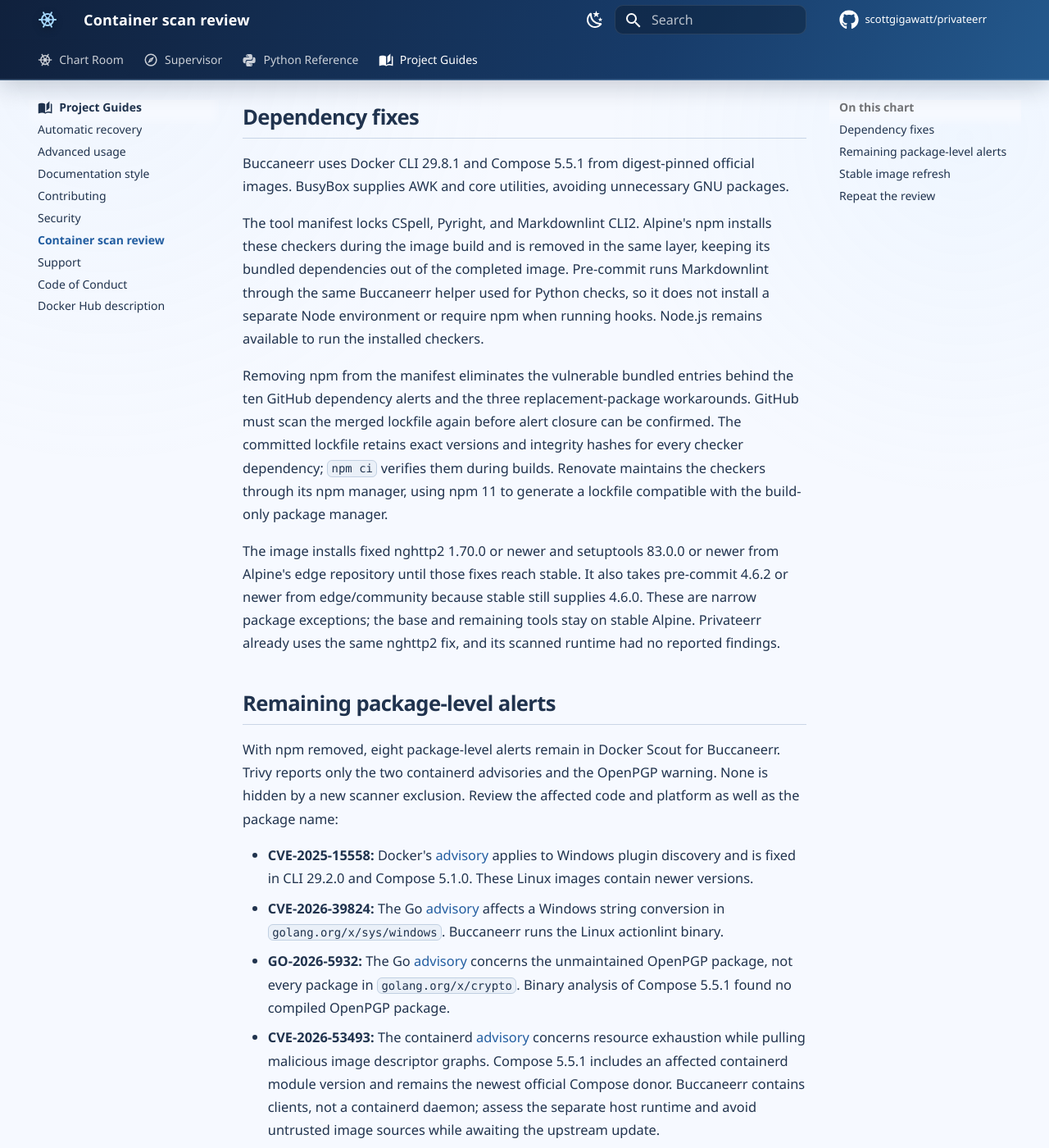
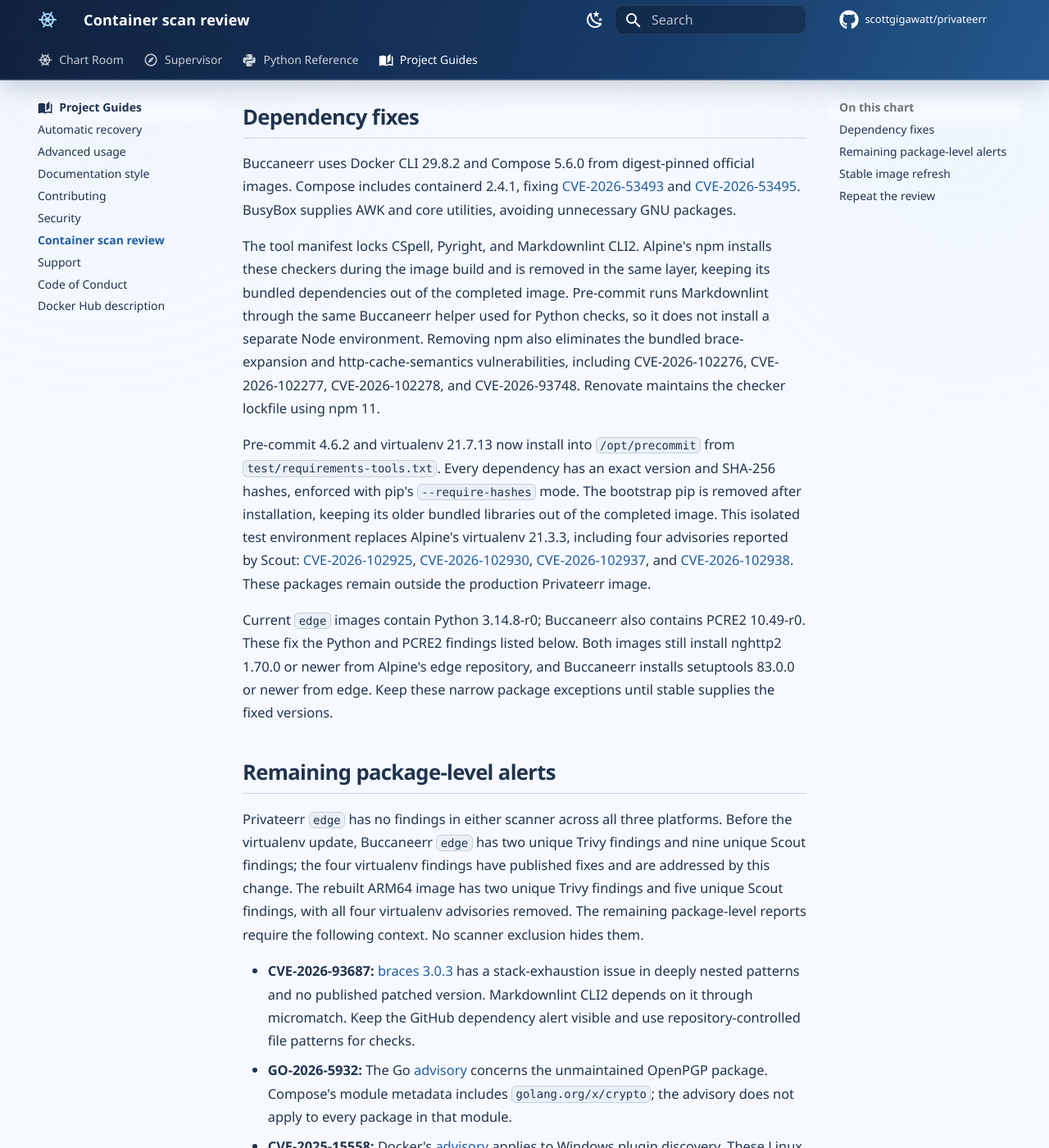
Before and after one commit to scottgigawatt/privateerr, an MkDocs documentation site: the page built from docs/container-scan-review.md, in a window 1280 px wide and 1400 px high, scrolled down 416 px. Shown: the whole window at 82% size. Built offline with MkDocs 1.6.1 and Material for MkDocs 9.7.7, drawn with Linux system fonts in a browser that asks for light colours; comment, search, counter and statistics services are not loaded; some of the changed text lies outside the part shown.

Commit message:
🧹 Virtualenv walks the patched plank

````diff
--- a/docs/container-scan-review.md
+++ b/docs/container-scan-review.md
@@ -1,42 +1,51 @@
 # Container scan review
 
-Reviewed on September 30, 2026 with Trivy 0.74.0 (database updated at 07:10 UTC), plus Docker Scout 1.24.0. The review covers immutable `edge` and `latest` digests for all three supported platforms, plus the rebuilt Buccaneerr image with build-only npm. Scanner databases change, so these findings apply to the scanned artifacts rather than every future image with the same tag.
+Reviewed on October 4, 2026 with Trivy 0.74.0 for published artifacts, Trivy 0.75.0 for the rebuilt ARM64 image, and Docker Scout 1.24.0 (Trivy database updated at 14:28 UTC). The review covers immutable `edge` and `latest` digests on `linux/amd64`, `linux/arm64`, and `linux/arm/v7`. Scanner databases change, so these findings apply to the scanned artifacts rather than every future image with the same tag.
 
 ## Dependency fixes
 
-Buccaneerr uses Docker CLI 29.8.1 and Compose 5.5.1 from digest-pinned official images. BusyBox supplies AWK and core utilities, avoiding unnecessary GNU packages.
+Buccaneerr uses Docker CLI 29.8.2 and Compose 5.6.0 from digest-pinned official images. Compose includes containerd 2.4.1, fixing [CVE-2026-53493](https://github.com/containerd/containerd/security/advisories/GHSA-pg57-6jwg-q645) and [CVE-2026-53495](https://github.com/containerd/containerd/security/advisories/GHSA-7jxh-36q5-gcqv). BusyBox supplies AWK and core utilities, avoiding unnecessary GNU packages.
 
-The tool manifest locks CSpell, Pyright, and Markdownlint CLI2. Alpine's npm installs these checkers during the image build and is removed in the same layer, keeping its bundled dependencies out of the completed image. Pre-commit runs Markdownlint through the same Buccaneerr helper used for Python checks, so it does not install a separate Node environment or require npm when running hooks. Node.js remains available to run the installed checkers.
+The tool manifest locks CSpell, Pyright, and Markdownlint CLI2. Alpine's npm installs these checkers during the image build and is removed in the same layer, keeping its bundled dependencies out of the completed image. Pre-commit runs Markdownlint through the same Buccaneerr helper used for Python checks, so it does not install a separate Node environment. Removing npm also eliminates the bundled brace-expansion and http-cache-semantics vulnerabilities, including CVE-2026-102276, CVE-2026-102277, CVE-2026-102278, and CVE-2026-93748. Renovate maintains the checker lockfile using npm 11.
 
-Removing npm from the manifest eliminates the vulnerable bundled entries behind the ten GitHub dependency alerts and the three replacement-package workarounds. GitHub must scan the merged lockfile again before alert closure can be confirmed. The committed lockfile retains exact versions and integrity hashes for every checker dependency; `npm ci` verifies them during builds. Renovate maintains the checkers through its npm manager, using npm 11 to generate a lockfile compatible with the build-only package manager.
+Pre-commit 4.6.2 and virtualenv 21.7.13 now install into `/opt/precommit` from `test/requirements-tools.txt`. Every dependency has an exact version and SHA-256 hashes, enforced with pip's `--require-hashes` mode. The bootstrap pip is removed after installation, keeping its older bundled libraries out of the completed image. This isolated test environment replaces Alpine's virtualenv 21.3.3, including four advisories reported by Scout: [CVE-2026-102925](https://github.com/advisories/GHSA-p58f-9548-mpm2), [CVE-2026-102930](https://github.com/advisories/GHSA-94p9-xgh2-xp45), [CVE-2026-102937](https://github.com/advisories/GHSA-x78j-v8h9-3j2q), and [CVE-2026-102938](https://github.com/advisories/GHSA-9h9j-4vrj-gf7g). These packages remain outside the production Privateerr image.
 
-The image installs fixed nghttp2 1.70.0 or newer and setuptools 83.0.0 or newer from Alpine's edge repository until those fixes reach stable. It also takes pre-commit 4.6.2 or newer from edge/community because stable still supplies 4.6.0. These are narrow package exceptions; the base and remaining tools stay on stable Alpine. Privateerr already uses the same nghttp2 fix, and its scanned runtime had no reported findings.
+Current `edge` images contain Python 3.14.8-r0; Buccaneerr also contains PCRE2 10.49-r0. These fix the Python and PCRE2 findings listed below. Both images still install nghttp2 1.70.0 or newer from Alpine's edge repository, and Buccaneerr installs setuptools 83.0.0 or newer from edge. Keep these narrow package exceptions until stable supplies the fixed versions.
 
 ## Remaining package-level alerts
 
-With npm removed, eight package-level alerts remain in Docker Scout for Buccaneerr. Trivy reports only the two containerd advisories and the OpenPGP warning. None is hidden by a new scanner exclusion. Review the affected code and platform as well as the package name:
+Privateerr `edge` has no findings in either scanner across all three platforms. Before the virtualenv update, Buccaneerr `edge` has two unique Trivy findings and nine unique Scout findings; the four virtualenv findings have published fixes and are addressed by this change. The rebuilt ARM64 image has two unique Trivy findings and five unique Scout findings, with all four virtualenv advisories removed. The remaining package-level reports require the following context. No scanner exclusion hides them.
 
-- **CVE-2025-15558:** Docker's [advisory](https://github.com/docker/cli/security/advisories/GHSA-p436-gjf2-799p) applies to Windows plugin discovery and is fixed in CLI 29.2.0 and Compose 5.1.0. These Linux images contain newer versions.
-- **CVE-2026-39824:** The Go [advisory](https://pkg.go.dev/vuln/GO-2026-5024) affects a Windows string conversion in `golang.org/x/sys/windows`. Buccaneerr runs the Linux actionlint binary.
-- **GO-2026-5932:** The Go [advisory](https://pkg.go.dev/vuln/GO-2026-5932) concerns the unmaintained OpenPGP package, not every package in `golang.org/x/crypto`. Binary analysis of Compose 5.5.1 found no compiled OpenPGP package.
-- **CVE-2026-53493:** The containerd [advisory](https://github.com/containerd/containerd/security/advisories/GHSA-pg57-6jwg-q645) concerns resource exhaustion while pulling malicious image descriptor graphs. Compose 5.5.1 includes an affected containerd module version and remains the newest official Compose donor. Buccaneerr contains clients, not a containerd daemon; assess the separate host runtime and avoid untrusted image sources while awaiting the upstream update.
-- **CVE-2026-53495:** The containerd [advisory](https://github.com/containerd/containerd/security/advisories/GHSA-7jxh-36q5-gcqv) affects the daemon's CRI execution implementation. Compose includes containerd client libraries, but no CRI implementation or containerd daemon. This does not assess the separate Docker host's daemon.
-- **CVE-2026-89157, CVE-2026-89160, and CVE-2026-89162:** PCRE2 [10.48 release notes](https://github.com/PCRE2Project/pcre2/releases/tag/pcre2-10.48) include the pattern-conversion, invalid UTF matching, and serialization fixes. The image already contains Alpine's PCRE2 10.48 package; Scout currently reports it as unfixed.
+- **CVE-2026-93687:** [braces 3.0.3](https://github.com/advisories/GHSA-vfj7-8cjw-p6xm) has a stack-exhaustion issue in deeply nested patterns and no published patched version. Markdownlint CLI2 depends on it through micromatch. Keep the GitHub dependency alert visible and use repository-controlled file patterns for checks.
+- **GO-2026-5932:** The Go [advisory](https://pkg.go.dev/vuln/GO-2026-5932) concerns the unmaintained OpenPGP package. Compose's module metadata includes `golang.org/x/crypto`; the advisory does not apply to every package in that module.
+- **CVE-2025-15558:** Docker's [advisory](https://github.com/docker/cli/security/advisories/GHSA-p436-gjf2-799p) applies to Windows plugin discovery. These Linux images use CLI 29.8.2 and Compose 5.6.0, newer than the patched releases. Scout still reports the Docker CLI module.
+- **CVE-2026-39824:** The Go [advisory](https://pkg.go.dev/vuln/GO-2026-5024) affects a Windows string conversion in `golang.org/x/sys/windows`. Buccaneerr runs the Linux actionlint binary, whose module metadata still includes the older version.
+- **CVE-2026-84445:** The gRPC [advisory](https://github.com/grpc/grpc-go/security/advisories/GHSA-2v4p-qf9q-27wj) affects servers configured with `xds.NewGRPCServer()`. Scout reports gRPC 1.84.0 in the Docker client, but the current upstream advisory lists 1.84.0 as patched. Buccaneerr also starts no xDS server; review the separate Docker host independently.
 
-Maraudarr uses the same Compose 5.5.1 donor and Scout reports the four Compose-related alerts above. Updating to an older or custom-built Compose solely to remove scanner metadata would not improve the affected runtime behavior.
+A successful workflow scan rejects fixed high or critical findings; it does not mean either scanner reports zero findings. CI uses `ignore-unfixed: true` and scans its local build. Use the full artifact scans above when evaluating other severities, unfixed dependencies, platforms, and published stable images.
 
 ## Stable image refresh
 
-The published v2.1.2 Privateerr runtime images have no findings in either scanner across all three platforms. The v2.1.2 Privateerr, Buccaneerr, and Maraudarr artifacts contain fixed libexpat 2.8.5-r0; CVE-2026-93990 from their previous stable images is absent. New brace-expansion advisories now affect the v2.1.2 Buccaneerr artifact: Trivy reports two high and one medium finding for its bundled 5.0.9. The rebuilt image without npm removes those findings and retains only the documented Compose findings in Trivy. A rebuilt stable release is needed to deliver this fix to `latest`; merging the source update alone only refreshes `edge`.
+The scanned `latest` images still select v2.1.2. Privateerr has seven unique Python advisories in both scanners: CVE-2026-19553, CVE-2026-82049, CVE-2026-15806, CVE-2026-17084, CVE-2026-19672, CVE-2026-15310, and CVE-2026-19445. Python 3.14.8-r0 fixes all seven; the `edge` artifacts already contain it.
 
-Alpine 3.24 stable still provides nghttp2 1.69.0-r0 and setuptools 82.0.1-r1 on all three platforms. Keep the narrow edge-package exceptions until stable supplies the fixed versions. The PCRE2, Windows-only, and OpenPGP explanations remain relevant because Scout still reports those alerts; a clean Trivy result does not mean Scout agrees.
+Buccaneerr v2.1.2 has 15 unique Trivy findings and 21 unique Scout findings. In addition to the Python advisories, it contains fixed PCRE2 CVE-2026-103111, the old npm dependency findings, the old containerd module findings, and the four virtualenv advisories. Fixed findings require rebuilding stable images from the corrected source. Merging source changes refreshes `edge`; a stable release is required to deliver those fixes through `latest`.
+
+The reviewed image index digests are:
+
+| Image | Tag | Index digest |
+| --- | --- | --- |
+| Privateerr | `edge` | `sha256:46c7c388908894225ccc63020c185e0bee77e67df8916efae1f2156bddb78f22` |
+| Privateerr | `latest` | `sha256:04db2616bb7198917c4b316db5b34ae62cac6032084047549d768b8de1421f7b` |
+| Buccaneerr | `edge` | `sha256:a98ac7f7919463334554cc486d37649b930b0a5eeefb3e69f26a2c69890c65f8` |
+| Buccaneerr | `latest` | `sha256:a2255599b6a9905275e5ffe714190fa1beea8293a0428267605199daa3061052` |
 
 ## Repeat the review
 
-Scan an immutable published digest and specify its platform so results can be compared reliably:
+Scan immutable published digests, including findings with no fix and every severity:
 
 ```sh
-docker scout cves registry://ghcr.io/scottgigawatt/buccaneerr@sha256:IMAGE_DIGEST --platform linux/amd64
+trivy image --image-src remote --scanners vuln ghcr.io/scottgigawatt/buccaneerr@sha256:IMAGE-DIGEST
+docker scout cves registry://ghcr.io/scottgigawatt/buccaneerr@sha256:IMAGE-DIGEST --platform linux/amd64
 ```
 
-Replace `IMAGE_DIGEST` with the published digest. Repeat for every supported platform and retain the scanner version, package versions, and scan date. A clean scan is evidence about that artifact and database snapshot, not a guarantee that no vulnerabilities exist.
+Replace `IMAGE-DIGEST` with the published manifest digest for the platform being reviewed. Repeat for every supported platform and retain the scanner version, database date, package versions, and scan date. A clean scan is evidence about that artifact and database snapshot.
````
Also changed, not shown: 3 other files.
